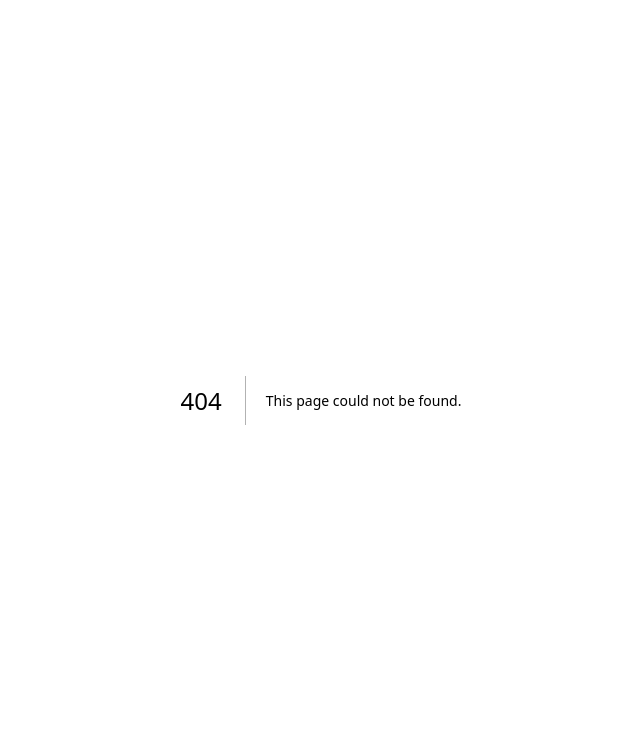
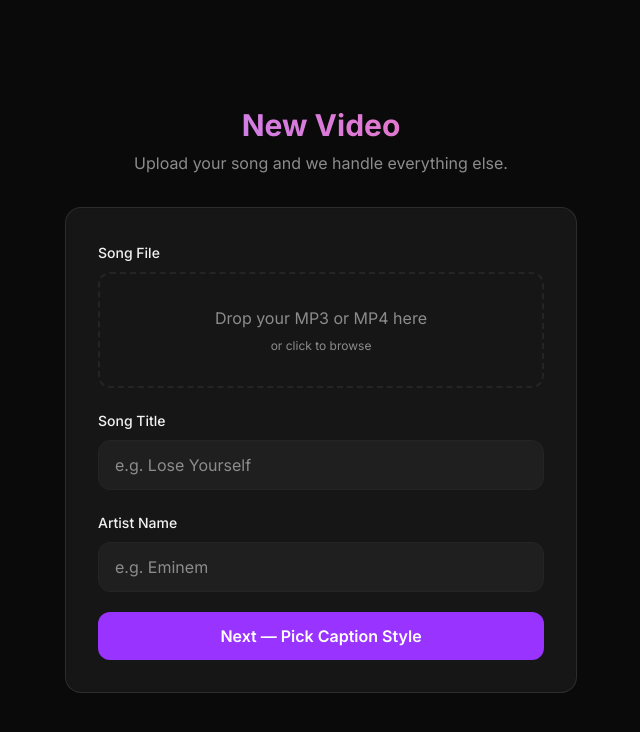
Before and after one commit to muditmatharu74-beep/Walvr-v-2, a Next.js app: page /upload in a window 1280 px wide. Before the commit this address had no page. Shown: the top 732 px of the page, without its empty margins (319-959 px from the left). Built offline with nearby package versions, Linux system fonts and the light colour scheme.

Commit message:
Add UploadPage component for video uploads

```diff
--- /dev/null
+++ b/src/app/(dashboard)/upload/page.tsx
@@ -0,0 +1,237 @@
+"use client";
+
+import { useState } from "react";
+import { useRouter } from "next/navigation";
+import { createClient } from "@/lib/supabase/client";
+
+const CAPTION_STYLES = [
+  {
+    id: "bold-overlay",
+    label: "Bold Overlay",
+    desc: "Big bold words centered on screen",
+  },
+  {
+    id: "word-highlight",
+    label: "Word Highlight",
+    desc: "Each word lights up as it's sung",
+  },
+  {
+    id: "frosted",
+    label: "Frosted Glass",
+    desc: "Transparent frosted bar behind lyrics",
+  },
+  {
+    id: "minimal",
+    label: "Minimal",
+    desc: "Clean small text at the bottom",
+  },
+  {
+    id: "karaoke",
+    label: "Karaoke",
+    desc: "Color sweeps across each word",
+  },
+];
+
+export default function UploadPage() {
+  const router = useRouter();
+  const [file, setFile] = useState<File | null>(null);
+  const [title, setTitle] = useState("");
+  const [artist, setArtist] = useState("");
+  const [captionStyle, setCaptionStyle] = useState("bold-overlay");
+  const [loading, setLoading] = useState(false);
+  const [error, setError] = useState("");
+  const [step, setStep] = useState<"upload" | "style">("upload");
+
+  function handleFileChange(e: React.ChangeEvent<HTMLInputElement>) {
+    const f = e.target.files?.[0];
+    if (f) setFile(f);
+  }
+
+  function handleNext(e: React.FormEvent) {
+    e.preventDefault();
+    if (!file || !title) return;
+    setStep("style");
+  }
+
+  async function handleSubmit() {
+    if (!file) return;
+    setLoading(true);
+    setError("");
+
+    try {
+      const supabase = createClient();
+      const {
+        data: { user },
+      } = await supabase.auth.getUser();
+
+      if (!user) throw new Error("Not logged in");
+
+      // Upload file to Supabase Storage
+      const ext = file.name.split(".").pop();
+      const filePath = `${user.id}/${Date.now()}.${ext}`;
+
+      const { error: uploadError } = await supabase.storage
+        .from("uploads")
+        .upload(filePath, file);
+
+      if (uploadError) throw uploadError;
+
+      // Get public URL
+      const { data: urlData } = supabase.storage
+        .from("uploads")
+        .getPublicUrl(filePath);
+
+      // Create video record
+      const { data: video, error: dbError } = await supabase
+        .from("videos")
+        .insert({
+          user_id: user.id,
+          title,
+          artist,
+          cap_style: captionStyle,
+          status: "pending",
+        })
+        .select()
+        .single();
+
+      if (dbError) throw dbError;
+
+      // Kick off processing
+      await fetch("/api/process", {
+        method: "POST",
+        headers: { "Content-Type": "application/json" },
+        body: JSON.stringify({
+          videoId: video.id,
+          fileUrl: urlData.publicUrl,
+          title,
+          artist,
+          captionStyle,
+        }),
+      });
+
+      router.push("/dashboard");
+    } catch (err: unknown) {
+      setError(err instanceof Error ? err.message : "Something went wrong");
+      setLoading(false);
+    }
+  }
+
+  return (
+    <main className="min-h-screen flex items-center justify-center px-4">
+      <div className="w-full max-w-lg space-y-8">
+        <div className="text-center space-y-2">
+          <h1 className="text-3xl font-bold gradient-text">New Video</h1>
+          <p className="text-muted-foreground">
+            Upload your song and we handle everything else.
+          </p>
+        </div>
+
+        {step === "upload" && (
+          <form onSubmit={handleNext} className="glass rounded-2xl p-8 space-y-5">
+            {/* File */}
+            <div className="space-y-2">
+              <label className="text-sm font-medium">Song File</label>
+              <div className="border-2 border-dashed border-border rounded-xl p-8 text-center hover:border-primary/50 transition-colors">
+                <input
+                  type="file"
+                  accept=".mp3,.mp4,.wav,.m4a"
+                  onChange={handleFileChange}
+                  className="hidden"
+                  id="file-input"
+                  required
+                />
+                <label htmlFor="file-input" className="cursor-pointer space-y-2 block">
+                  {file ? (
+                    <p className="text-primary font-medium">{file.name}</p>
+                  ) : (
+                    <>
+                      <p className="text-muted-foreground">
+                        Drop your MP3 or MP4 here
+                      </p>
+                      <p className="text-xs text-muted-foreground">
+                        or click to browse
+                      </p>
+                    </>
+                  )}
+                </label>
+              </div>
+            </div>
+
+            {/* Title */}
+            <div className="space-y-2">
+              <label className="text-sm font-medium">Song Title</label>
+              <input
+                type="text"
+                value={title}
+                onChange={(e) => setTitle(e.target.value)}
+                required
+                className="w-full px-4 py-3 rounded-lg bg-muted border border-border text-foreground placeholder:text-muted-foreground focus:outline-none focus:ring-2 focus:ring-ring"
+                placeholder="e.g. Lose Yourself"
+              />
+            </div>
+
+            {/* Artist */}
+            <div className="space-y-2">
+              <label className="text-sm font-medium">Artist Name</label>
+              <input
+                type="text"
+                value={artist}
+                onChange={(e) => setArtist(e.target.value)}
+                className="w-full px-4 py-3 rounded-lg bg-muted border border-border text-foreground placeholder:text-muted-foreground focus:outline-none focus:ring-2 focus:ring-ring"
+                placeholder="e.g. Eminem"
+              />
+            </div>
+
+            <button
+              type="submit"
+              className="w-full py-3 bg-primary text-primary-foreground rounded-lg font-semibold hover:opacity-90 transition-opacity"
+            >
+              Next — Pick Caption Style
+            </button>
+          </form>
+        )}
+
+        {step === "style" && (
+          <div className="glass rounded-2xl p-8 space-y-5">
+            <h2 className="text-lg font-semibold">Choose Caption Style</h2>
+
+            <div className="space-y-3">
+              {CAPTION_STYLES.map((style) => (
+                <button
+                  key={style.id}
+                  onClick={() => setCaptionStyle(style.id)}
+                  className={`w-full text-left p-4 rounded-xl border transition-colors ${
+                    captionStyle === style.id
+                      ? "border-primary bg-primary/10"
+                      : "border-border bg-muted hover:border-primary/50"
+                  }`}
+                >
+                  <p className="font-medium">{style.label}</p>
+                  <p className="text-sm text-muted-foreground">{style.desc}</p>
+                </button>
+              ))}
+            </div>
+
+            {error && <p className="text-red-400 text-sm">{error}</p>}
+
+            <div className="flex gap-3">
+              <button
+                onClick={() => setStep("upload")}
+                className="flex-1 py-3 glass rounded-lg font-semibold hover:bg-white/10 transition-colors"
+              >
+                Back
+              </button>
+              <button
+                onClick={handleSubmit}
+                disabled={loading}
+                className="flex-1 py-3 bg-primary text-primary-foreground rounded-lg font-semibold hover:opacity-90 transition-opacity disabled:opacity-50"
+              >
+                {loading ? "Uploading..." : "Create Video"}
+              </button>
+            </div>
+          </div>
+        )}
+      </div>
+    </main>
+  );
+}
```
